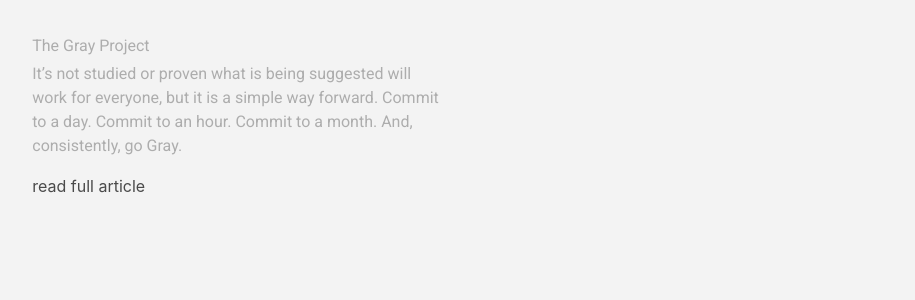
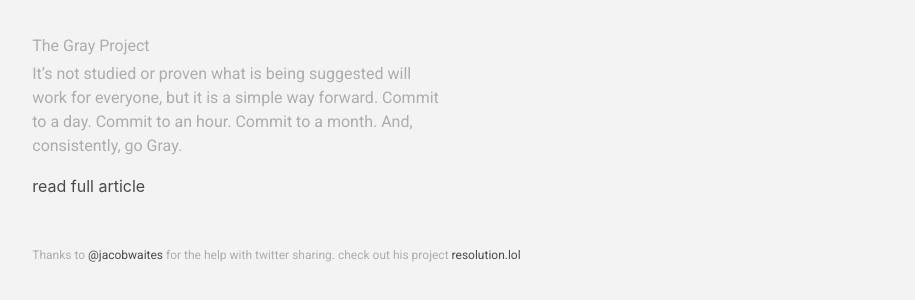
Before and after one commit to russpate/gray-web, a website: page index.html in a window 1280 px wide. Shown: the part 420-720 px from the top of the page, without its empty margins (114-1029 px from the left). Drawn offline with nearby package versions, Linux system fonts and the light colour scheme; a script that the page names is missing.

Commit message:
added thanks

```diff
--- a/css/main.scss
+++ b/css/main.scss
@@ -59,8 +59,7 @@ body {
     padding: 0;
 }
 
-
-.read {
+.a {
     transition: all 0.15s ease;
     border: 0px solid transparent;
     position: relative;
@@ -132,3 +131,9 @@ textarea.commitment {
         margin: 15px 0;
     }
 }
+
+.thanks {
+    p{
+        font-size: 12px;
+    }
+}
--- a/index.html
+++ b/index.html
@@ -20,7 +20,11 @@
                 <div class="info col-md-5 row">
                     <h1 class="p">The Gray Project</h1>
                     <p>It’s not studied or proven what is being suggested will work for everyone, but it is a simple way forward. Commit to a day. Commit to an hour. Commit to a month. And, consistently, go Gray.</p>
-                    <a class="read" href="https://medium.com/@russpate/the-practice-of-being-gray-ee21808b6d87">read full article</a>
+                    <a class="a" href="https://medium.com/@russpate/the-practice-of-being-gray-ee21808b6d87">read full article</a>
+                </div>
+                <div class="thanks">
+                    <p>Thanks to <a class="a" href="https://twitter.com/imjacobwaites">@jacobwaites</a> for the help with twitter sharing. check out his project <a class="a" href="http://newyearsresolutions.lol/">resolution.lol</a></p>
+
                 </div>
             </div>
         </div>
```
Also changed, not shown: css/main.css.
